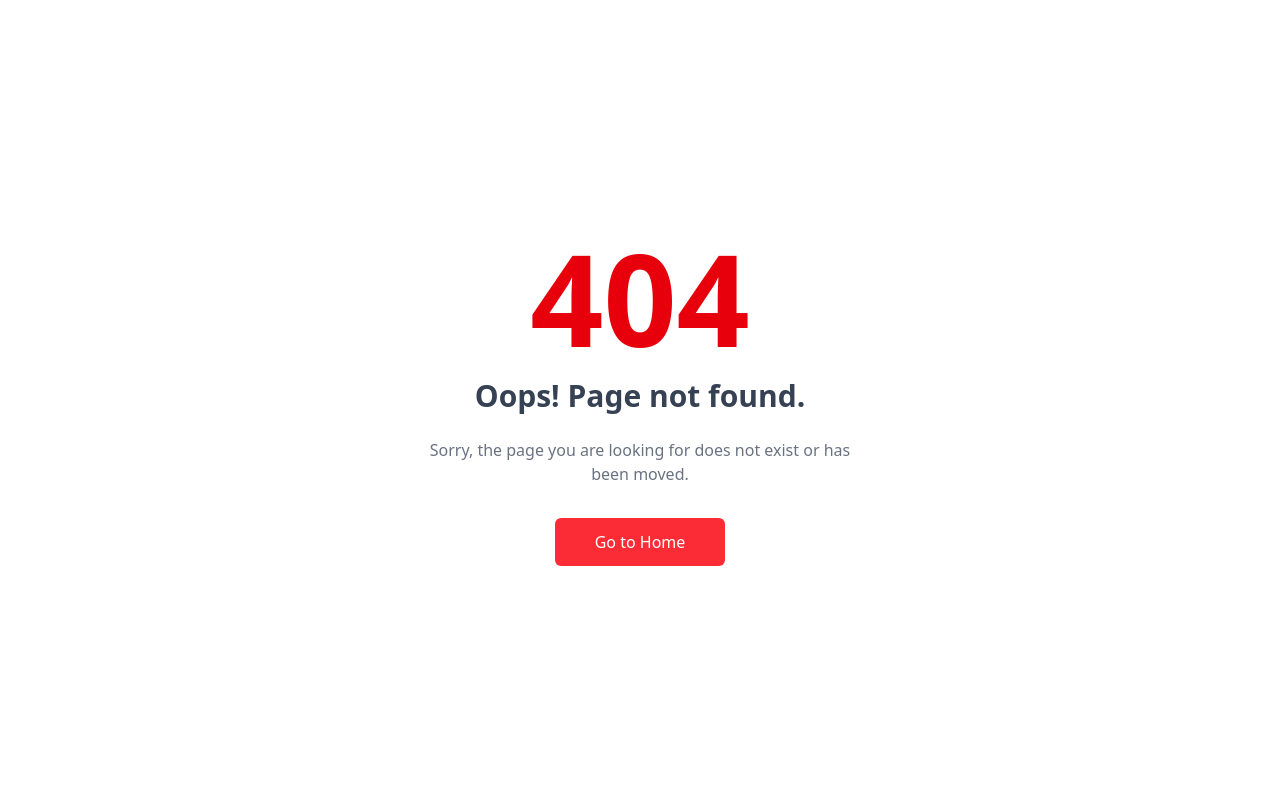
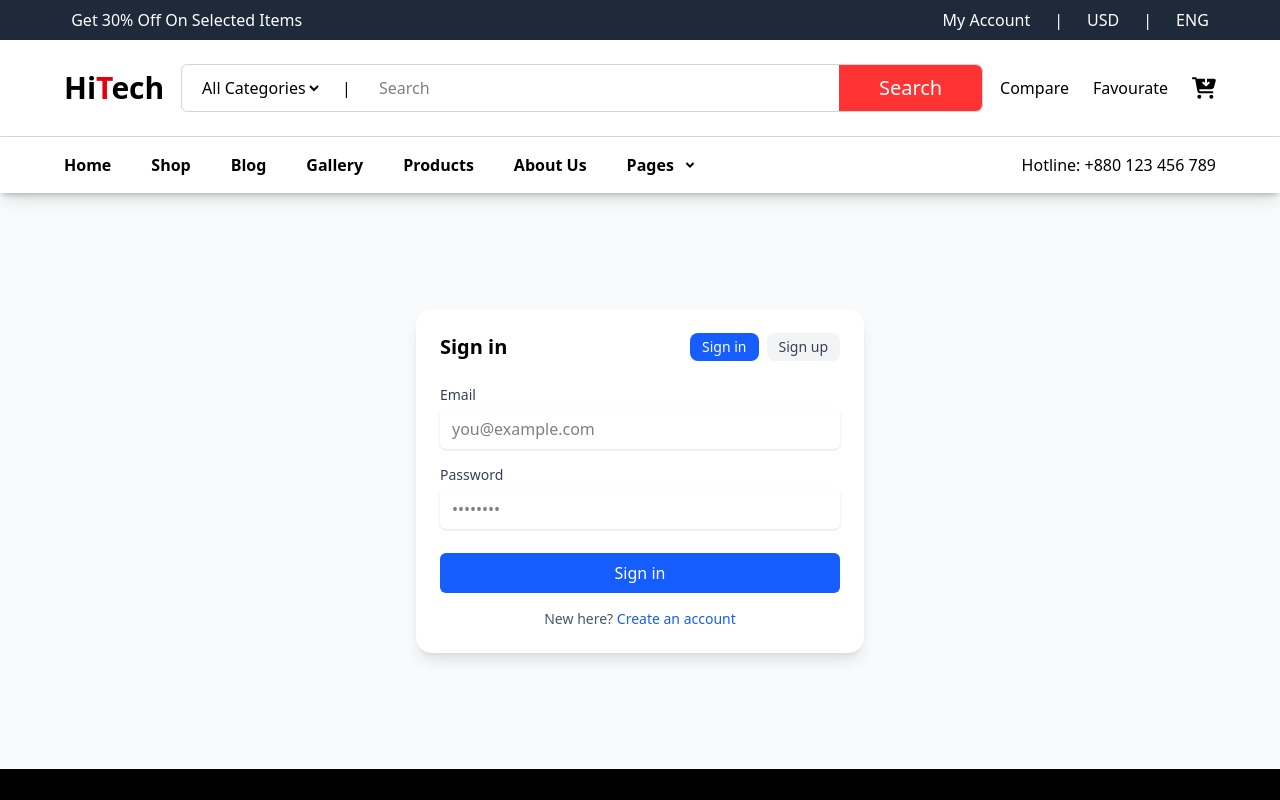
Before and after one commit to shamsad-alam/hitech, a React (Vite) app: page /pages/login in a window 1280 px wide. Before the commit this address had no page. Shown: the top 800 px of the page. Built offline with nearby package versions, Linux system fonts and the light colour scheme.

Commit message:
login and sign up page create

```diff
--- a/src/App.jsx
+++ b/src/App.jsx
@@ -7,6 +7,8 @@ import AboutPages from './pages/AboutPages'
 import ErrorPage from './pages/ErrorPage'
 import LayoutDesign from './UiLayout/LayoutDesign'
 import Cart from './pages/Cart'
+import BlogPage from './pages/BlogPage'
+import LoginPage from './pages/LoginPage'
 
 function App() {
   const routers = createBrowserRouter([
@@ -17,7 +19,9 @@ function App() {
       children: [
         { index: true, element: <HomePage /> },
         { path: '/about', element: <AboutPages /> },
-        { path: '/cart', element: <Cart /> }
+        { path: '/cart', element: <Cart /> },
+        { path: '/blog', element: <BlogPage /> },
+        { path: '/pages/login', element: <LoginPage /> }
       ]
     }
   ])
--- /dev/null
+++ b/src/pages/BlogPage.jsx
@@ -0,0 +1,48 @@
+import React from "react";
+
+// src/pages/BlogPage.jsx
+
+export default function BlogPage() {
+    const posts = [
+        {
+            id: 1,
+            title: "Building Modern UIs with React",
+            excerpt: "A short guide to composing components, state management, and performance tips.",
+            image: "https://images.unsplash.com/photo-1526379095098-7f5e6b8861d6?q=80&w=1200&auto=format&fit=crop"
+        },
+        {
+            id: 2,
+            title: "Design Systems: Consistency at Scale",
+            excerpt: "How a design system saves time, increases quality, and improves collaboration.",
+            image: "https://images.unsplash.com/photo-1555066931-4365d14bab8c?q=80&w=1200&auto=format&fit=crop"
+        },
+        {
+            id: 3,
+            title: "Deploying Fast with Vite",
+            excerpt: "Tips to speed up development and production builds using Vite and modern tooling.",
+            image: "https://images.unsplash.com/photo-1498050108023-c5249f4df085?q=80&w=1200&auto=format&fit=crop"
+        }
+    ];
+
+    return (
+        <section className="py-10 px-4 bg-gray-50 text-gray-900">
+            <h2 className="text-center mb-6 text-2xl font-semibold">Latest Posts</h2>
+
+            <div className="flex flex-wrap justify-center gap-5">
+                {posts.map(post => (
+                    <article
+                        className="w-[320px] bg-white rounded-xl shadow-md overflow-hidden flex flex-col transition-transform duration-150 hover:-translate-y-1 hover:shadow-lg"
+                        key={post.id}
+                    >
+                        <img className="w-full h-44 object-cover" src={post.image} alt={post.title} />
+                        <div className="p-4 flex flex-col gap-2 min-h-[140px]">
+                            <h3 className="m-0 text-base font-medium">{post.title}</h3>
+                            <p className="m-0 text-sm text-gray-600 flex-1">{post.excerpt}</p>
+                            <a className="inline-block px-3 py-2 bg-blue-600 text-white rounded-md text-sm w-max" href="#">Read more →</a>
+                        </div>
+                    </article>
+                ))}
+            </div>
+        </section>
+    );
+}
--- /dev/null
+++ b/src/pages/LoginPage.jsx
@@ -0,0 +1,152 @@
+import React, { useState } from "react";
+
+export default function LoginPage() {
+  const [mode, setMode] = useState("login"); // "login" or "signup"
+  const [form, setForm] = useState({ name: "", email: "", password: "", confirm: "" });
+  const [errors, setErrors] = useState({});
+  const [message, setMessage] = useState(null);
+
+  const onChange = (e) => {
+    const { name, value } = e.target;
+    setForm((s) => ({ ...s, [name]: value }));
+    setErrors((s) => ({ ...s, [name]: null }));
+    setMessage(null);
+  };
+
+  const validate = () => {
+    const err = {};
+    if (!form.email || !/^[^\s@]+@[^\s@]+\.[^\s@]+$/.test(form.email)) err.email = "Please enter a valid email.";
+    if (!form.password || form.password.length < 6) err.password = "Password must be at least 6 characters.";
+    if (mode === "signup") {
+      if (!form.name || form.name.trim().length < 2) err.name = "Please enter your name.";
+      if (form.password !== form.confirm) err.confirm = "Passwords do not match.";
+    }
+    return err;
+  };
+
+  const onSubmit = (e) => {
+    e.preventDefault();
+    const err = validate();
+    setErrors(err);
+    if (Object.keys(err).length > 0) return;
+
+    // Simulate submit
+    if (mode === "login") {
+      setMessage({ type: "success", text: `Signed in as ${form.email}` });
+    } else {
+      setMessage({ type: "success", text: `Account created for ${form.email}` });
+    }
+
+    // Reset password fields for safety
+    setForm((s) => ({ ...s, password: "", confirm: "" }));
+  };
+
+  return (
+    <div className="min-h-[72vh] flex items-center justify-center px-4 py-12 bg-gray-50">
+      <div className="w-full max-w-md bg-white rounded-2xl shadow-lg overflow-hidden">
+        <div className="p-6">
+          <div className="flex items-center justify-between mb-6">
+            <h1 className="text-xl font-semibold">{mode === "login" ? "Sign in" : "Create account"}</h1>
+            <div className="flex items-center gap-2 text-sm">
+              <button
+                onClick={() => setMode("login")}
+                className={`px-3 py-1 rounded-lg ${mode === "login" ? "bg-blue-600 text-white" : "bg-gray-100 text-gray-700"}`}
+              >
+                Sign in
+              </button>
+              <button
+                onClick={() => setMode("signup")}
+                className={`px-3 py-1 rounded-lg ${mode === "signup" ? "bg-blue-600 text-white" : "bg-gray-100 text-gray-700"}`}
+              >
+                Sign up
+              </button>
+            </div>
+          </div>
+
+          {message && (
+            <div className={`mb-4 p-3 rounded-md ${message.type === "success" ? "bg-green-50 text-green-800" : "bg-red-50 text-red-800"}`}>
+              {message.text}
+            </div>
+          )}
+
+          <form onSubmit={onSubmit} className="space-y-4">
+            {mode === "signup" && (
+              <div>
+                <label className="block text-sm font-medium text-gray-700 mb-1">Name</label>
+                <input
+                  name="name"
+                  value={form.name}
+                  onChange={onChange}
+                  className={`w-full rounded-md border-gray-200 shadow-sm focus:ring-2 focus:ring-blue-300 px-3 py-2 ${errors.name ? "border-red-300" : ""}`}
+                  placeholder="Your full name"
+                />
+                {errors.name && <p className="mt-1 text-xs text-red-600">{errors.name}</p>}
+              </div>
+            )}
+
+            <div>
+              <label className="block text-sm font-medium text-gray-700 mb-1">Email</label>
+              <input
+                name="email"
+                value={form.email}
+                onChange={onChange}
+                className={`w-full rounded-md border-gray-200 shadow-sm focus:ring-2 focus:ring-blue-300 px-3 py-2 ${errors.email ? "border-red-300" : ""}`}
+                placeholder="you@example.com"
+                type="email"
+              />
+              {errors.email && <p className="mt-1 text-xs text-red-600">{errors.email}</p>}
+            </div>
+
+            <div>
+              <label className="block text-sm font-medium text-gray-700 mb-1">Password</label>
+              <input
+                name="password"
+                value={form.password}
+                onChange={onChange}
+                className={`w-full rounded-md border-gray-200 shadow-sm focus:ring-2 focus:ring-blue-300 px-3 py-2 ${errors.password ? "border-red-300" : ""}`}
+                placeholder="••••••••"
+                type="password"
+              />
+              {errors.password && <p className="mt-1 text-xs text-red-600">{errors.password}</p>}
+            </div>
+
+            {mode === "signup" && (
+              <div>
+                <label className="block text-sm font-medium text-gray-700 mb-1">Confirm password</label>
+                <input
+                  name="confirm"
+                  value={form.confirm}
+                  onChange={onChange}
+                  className={`w-full rounded-md border-gray-200 shadow-sm focus:ring-2 focus:ring-blue-300 px-3 py-2 ${errors.confirm ? "border-red-300" : ""}`}
+                  placeholder="Repeat password"
+                  type="password"
+                />
+                {errors.confirm && <p className="mt-1 text-xs text-red-600">{errors.confirm}</p>}
+              </div>
+            )}
+
+            <div className="pt-2">
+              <button type="submit" className="w-full px-4 py-2 rounded-md bg-blue-600 text-white font-medium hover:bg-blue-700">
+                {mode === "login" ? "Sign in" : "Create account"}
+              </button>
+            </div>
+          </form>
+
+          <div className="mt-4 text-center text-sm text-gray-600">
+            {mode === "login" ? (
+              <>
+                New here?{' '}
+                <button onClick={() => setMode('signup')} className="text-blue-600 hover:underline">Create an account</button>
+              </>
+            ) : (
+              <>
+                Already have an account?{' '}
+                <button onClick={() => setMode('login')} className="text-blue-600 hover:underline">Sign in</button>
+              </>
+            )}
+          </div>
+        </div>
+      </div>
+    </div>
+  );
+}
```
